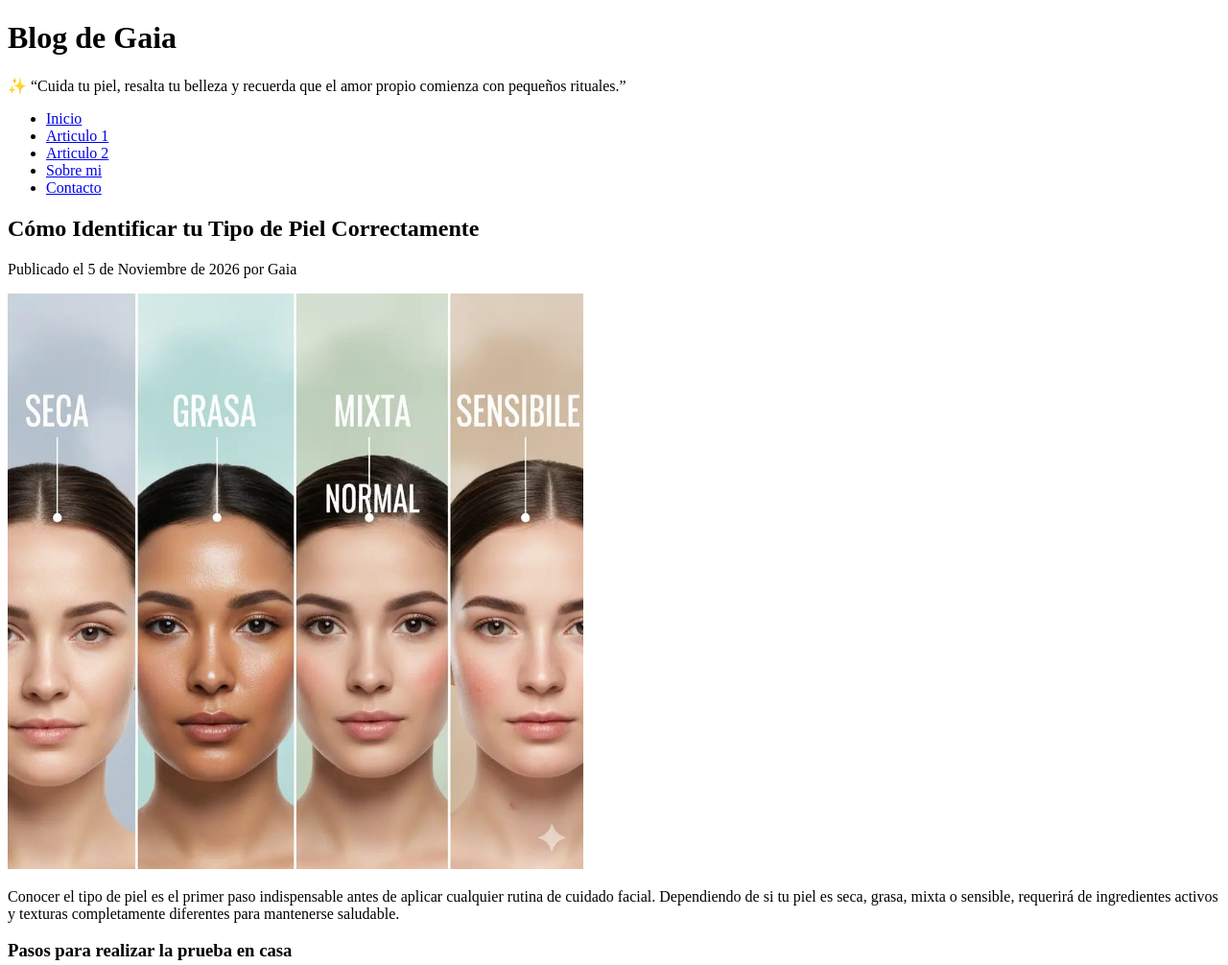
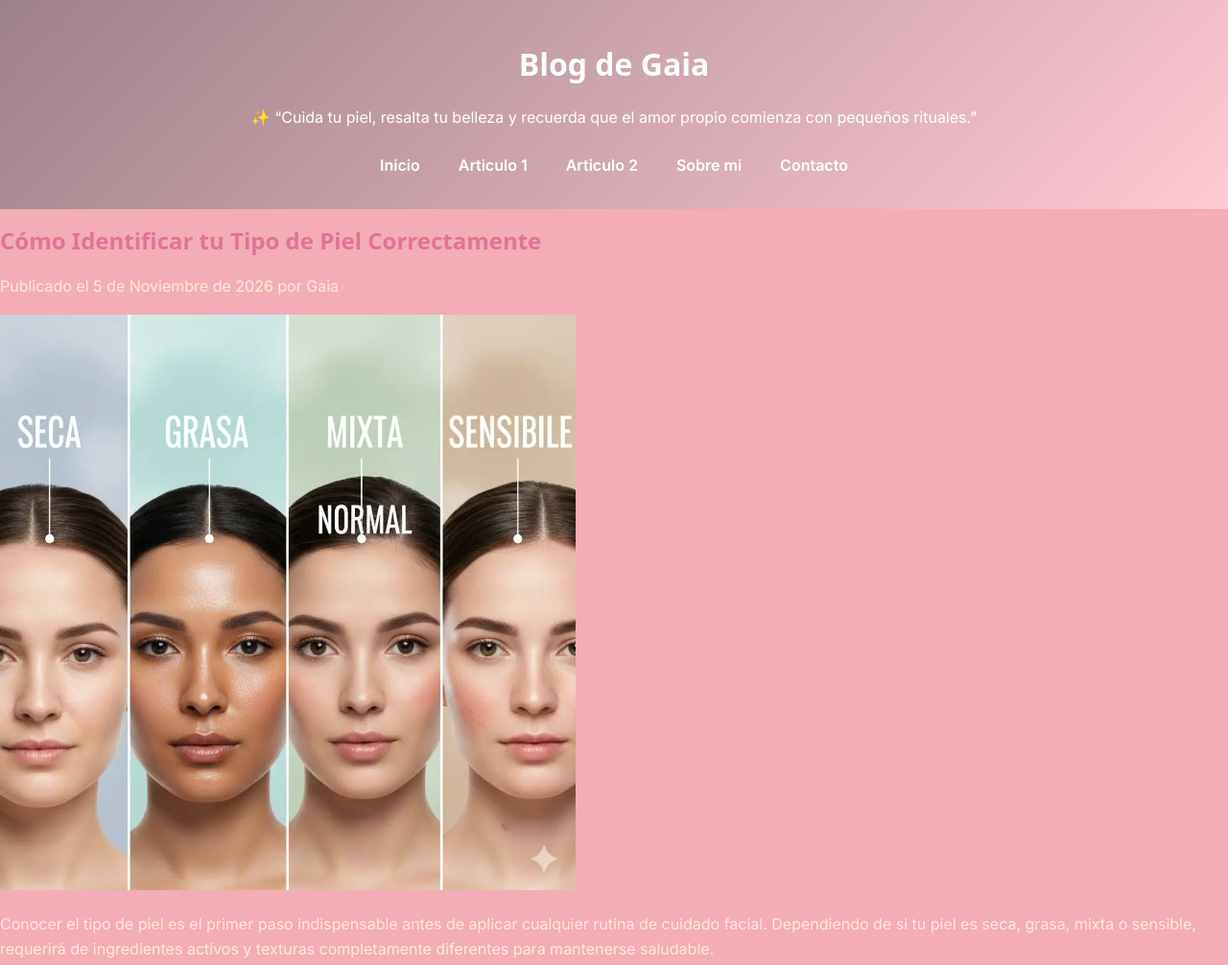
Before and after one commit to notgaia/02-Blog-Personal, a plain HTML site: page articulo-1.html in a window 1280 px wide. Shown: the top 1006 px of the page at 96% size. Drawn offline with Linux system fonts and the light colour scheme.

Commit message:
feat/Agregar hoja de estilos

```diff
--- a/articulo-1.html
+++ b/articulo-1.html
@@ -5,6 +5,7 @@
     <meta name="viewport" content="width=device-width, initial-scale=1.0">
     <meta name="description" content="Guía práctica para identificar tu tipo de piel y elegir los productos de skincare adecuados.">
     <title>Cómo Identificar tu Tipo de Piel | Blog de Gaia</title>
+    <link rel="stylesheet" href="css/estilos.css">
 </head>
 <body>
     <header>
@@ -13,7 +14,7 @@
         <nav>
             <ul>
                 <li><a href="index.html">Inicio</a></li>
-                <li><a href="articulo-1.html">Articulo 1</a></li>
+                <li><a href="articulo-1.html" class="Activo">Articulo 1</a></li>
                 <li><a href="articulo-2.html">Articulo 2</a></li>
                 <li><a href="sobre-mi.html">Sobre mi</a></li>
                 <li><a href="contacto.html">Contacto</a></li>
--- /dev/null
+++ b/css/estilos.css
@@ -0,0 +1,128 @@
+/* Hoja de estilos del BLog Peronal*/
+
+/* Importar 2 fonts de google.Inter para el texto y Popins para titulos */
+@import url("https://fonts.googleapis.com/css2?family=Inter:wght@400;600&display0swap");
+
+/*Crear variables*/
+:root {
+    /*Colores */
+    --color-primario: #9d8189;
+    --color-primario-oscuro: #ffcad4;
+    --color-fondo: #ffe5d9;
+    --color-superficie: #f7b1b0;
+    --color-texto: #e27396;
+    --color-texto-suave: #dd2d4a;
+    --color-borde: #da627d;
+    /*Tipografia */
+    --fuente-texto: "Inter", system-ui, sans-serif;
+    --fuente-titulos: "Poppins", system-ui, sans-serif;
+
+}
+
+
+/* Correcion del calculo del tamaño de las cajas  (box) */
+
+*,
+*::before,
+*::after {
+
+    box-sizing: border-box;
+}
+
+
+/* estilos para el body*/
+
+body {
+    background-color: #f4acb7;
+    color:blanchedalmond;
+    margin: 0;
+    font-family: var(--fuente-texto);
+    font-size: 1rem;
+    line-height: 1.6;
+
+}
+
+h1, h2, h3 {
+    font-family: var(--fuente-titulos);
+    color: var(--color-texto);
+    line-height: 1.2;
+}
+
+h1 {
+    font-size: 2,5rem;
+}
+
+h2 {
+    font-size: 1,75rem;
+}
+
+h3 {
+    font-size: 1,25rem;
+}
+
+
+/* Estilos a los enlaces*/
+
+a {
+    color:var(--color-primario);
+    text-decoration: none;
+    font-weight: 600;
+
+}
+
+a:hover {
+    color: var(--color-primario-oscuro);
+    text-decoration: underline;
+}
+
+main {
+    max-width: var(--ancho-contenido);
+    margin: 0 auto;
+    padding: 2rem 1.5;
+}
+
+/*Encabezado*/
+
+header {
+    background: linear-gradient(135deg, var(--color-primario), var(--color-primario-oscuro));
+    color: #fff;
+    text-align: center;
+    padding: 3rem 1.5rem 1.5rem;
+}
+header h1 {
+    color: #fff;
+    margin: 0 0 1.5rem;
+}
+
+header p {
+    margin: 0 0 1,5rem;
+    opacity: 0,9;
+
+}
+
+/*Menu*/
+nav ul {
+    display: flex;
+    justify-content: center;
+    flex-wrap: wrap;
+    gap: 0.5rem;
+    list-style: none;
+    margin: 0;
+    padding: 0;
+
+}
+/*Convertir a los enlaces en botones */
+nav a {
+    display: block;
+    padding: 0.5rem 1rem;
+    border-radius: 999px;
+    color: #fff;
+    transition: background-color 0.2s;
+
+}
+
+nav a:hover {
+    background-color: rgba(255, 255, 255, 0.2);
+    color: #fff;
+    text-decoration: none;
+}
```
Also changed, not shown: articulo-2.html (+2 -1 lines), contacto.html (+2 -1 lines), index.html (+3 -2 lines), sobre-mi.html (+2 -1 lines).
